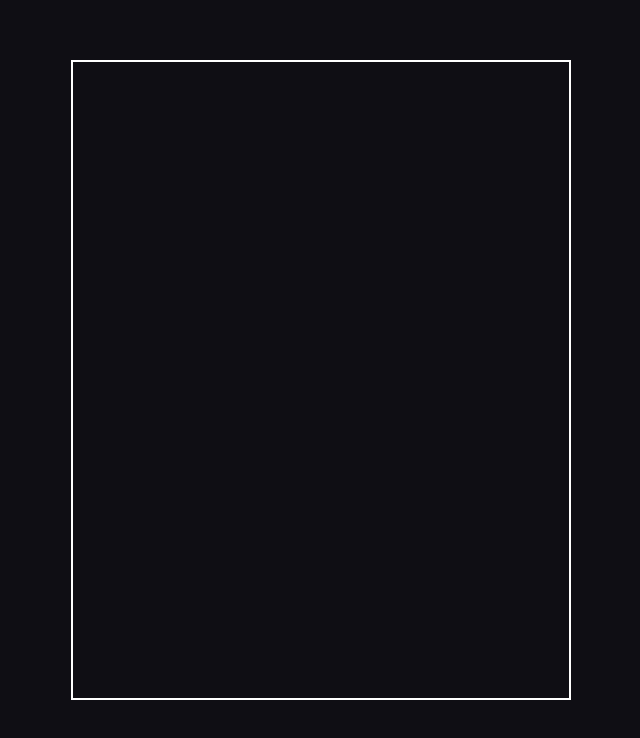
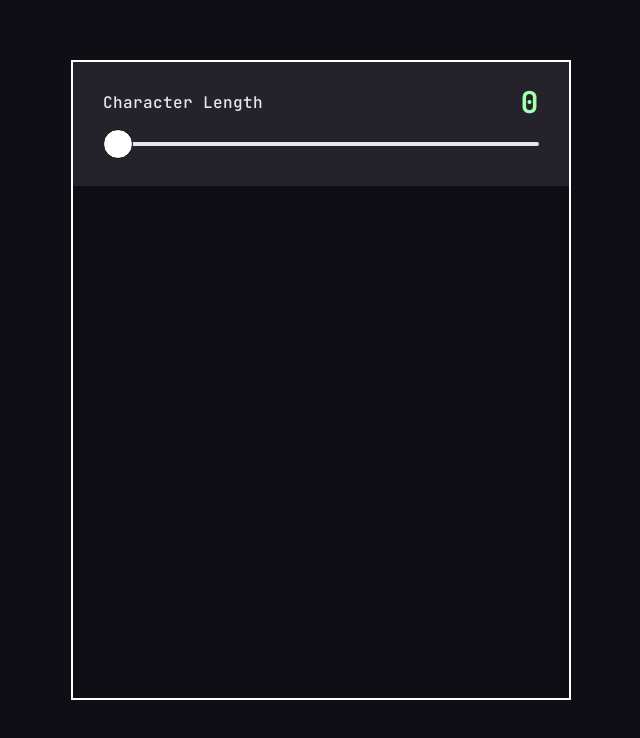
Before and after one commit to elghanbibadr/passwordGeneratorApp, a plain HTML site: page index.html in a window 1280 px wide. Shown: the whole page, without its empty margins (319-959 px from the left). Drawn offline with Linux system fonts and the light colour scheme.

Commit message:
update the main styles and also create the slider class

```diff
--- a/index.html
+++ b/index.html
@@ -17,6 +17,14 @@
          <img src="/src/Assets/icon-copy.svg" alt="icon-copy" class="header__copiIcon">
         </div>
     </header> -->
+    <main class="main">
+        <div class="main__header">
+            <p>Character Length</p>
+            <label id='Slidevariable'>0</label>
+          <input id='slider' type='range' min='0' max='20' step='1' value='0' />
+        </div>
+    </main>
 </div>
+<script type="module" src="/src/Javascript/main.js"></script>
 </body>
 </html>
--- /dev/null
+++ b/src/Javascript/main.js
@@ -0,0 +1 @@
+import './slider.js';
--- /dev/null
+++ b/src/Javascript/slider.js
@@ -0,0 +1,15 @@
+
+ class Slider{
+     constructor(){
+         this.input=document.querySelector('#slider');
+         this.label=document.querySelector('#Slidevariable');
+         this.input.addEventListener('input',this.intialieValue.bind(this))
+     }
+
+     intialieValue(){
+       return   this.label.innerHTML=this.input.value;
+     }
+
+ }
+
+let slider=new Slider();
--- a/src/scss/main.scss
+++ b/src/scss/main.scss
@@ -18,3 +18,32 @@ body{
         margin-inline:auto;
     }
 }
+
+
+// MAIN
+
+.main{
+    &__header{
+        background-color: $content-bg;
+        @include flex(space-between,center);
+        flex-wrap: wrap;
+        padding: 2rem 3rem;
+
+        p{
+            color:$whiteText;
+        }
+        #slider{
+            margin: 2rem auto ;
+            width: 100%;
+            outline: none;
+            display: inline-block;
+            cursor: pointer;
+
+      }
+      #Slidevariable{
+        color: $light-green;
+        font-size: 3rem;
+        font-weight: bold;
+      }
+    }
+}
--- a/src/scss/partials/_reset.scss
+++ b/src/scss/partials/_reset.scss
@@ -12,3 +12,28 @@ html{
 ul{
     list-style: none;
 }
+
+
+// change the default styles of the input range
+input[type=range] {
+    -webkit-appearance: none; /* Hides the slider so that custom slider can be made */
+    background: $whiteText;
+    border-radius: 6px;
+    height:4px;
+  }
+
+
+
+input[type=range]::-webkit-slider-thumb {
+     -webkit-appearance: none;
+     border: 1px solid #000000;
+     height: 30px;
+    width: 30px;
+    border-radius: 50%;
+    transition: background 0.4s;
+    background: #ffffff;
+    &:hover{
+        background-color: $body-bg;
+        border: 1px solid white;
+    }
+  }
--- a/src/scss/partials/_variables.scss
+++ b/src/scss/partials/_variables.scss
@@ -1,5 +1,6 @@
 $body-bg:#0f0e14;
 $content-bg:#24232b;
+$whiteText:#e7e6eb;
 $dark-green:#6b9c74;
 $light-green:#a4ffaf;
 $input-color:#18171f;
```
Also changed, not shown: src/scss/main.css, 1 other file.
